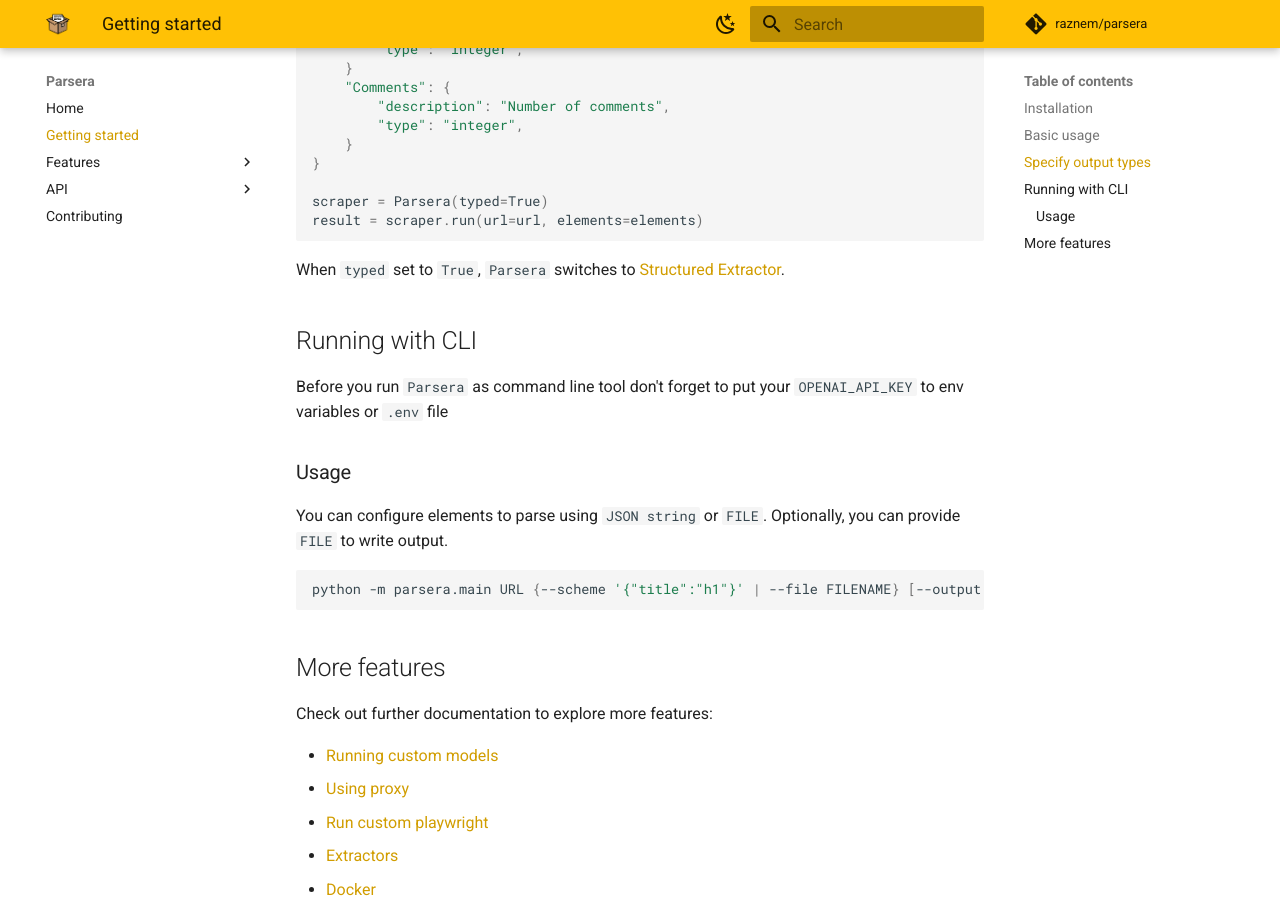
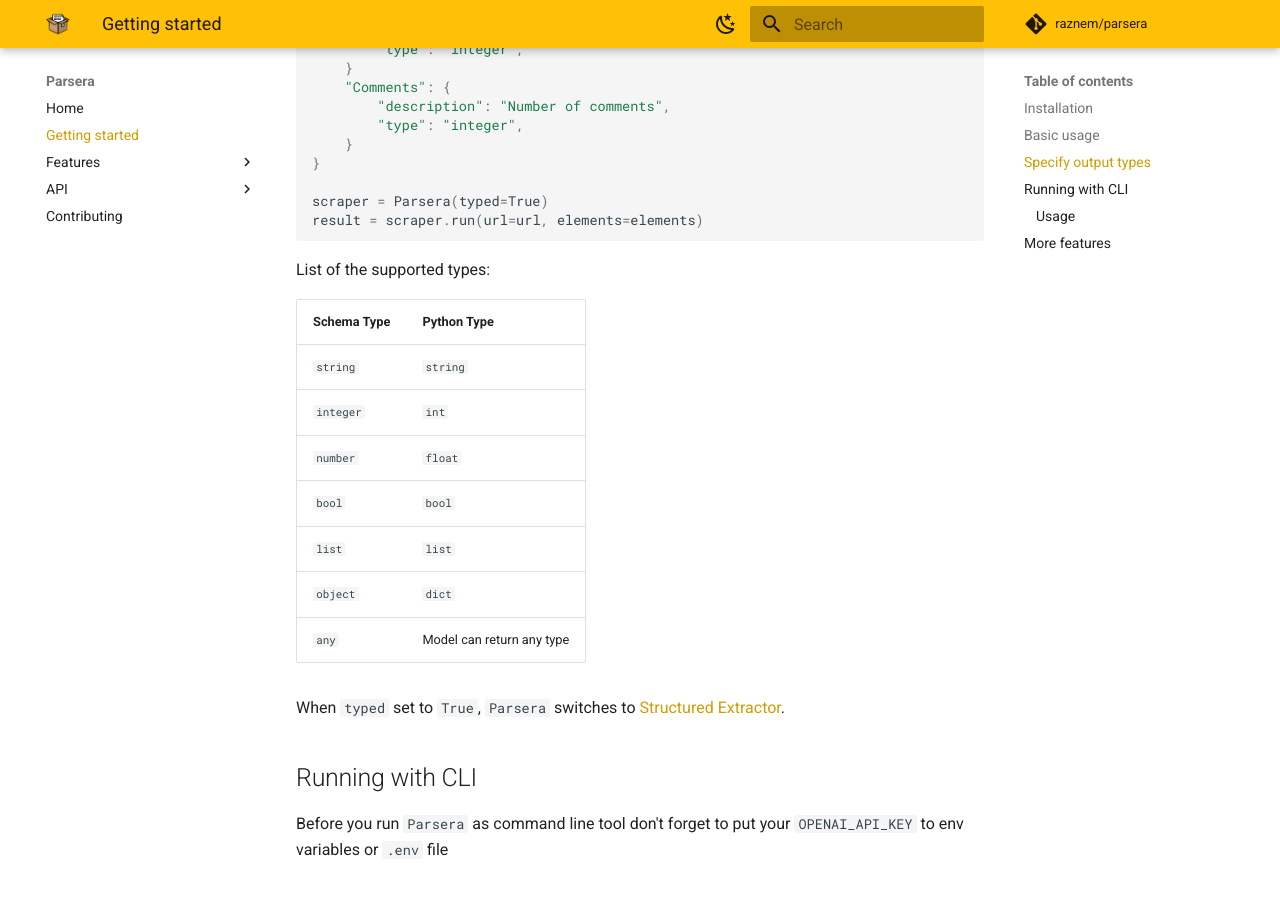
Before and after one commit to raznem/parsera, an MkDocs documentation site: the page built from docs/getting-started.md, in a window 1280 px wide and 900 px high, scrolled down 1594 px. Built offline with MkDocs 1.6.1 and Material for MkDocs 9.7.7, drawn with Linux system fonts in a browser that asks for light colours; comment, search, counter and statistics services are not loaded.

Commit message:
Document supported types

````diff
--- a/docs/getting-started.md
+++ b/docs/getting-started.md
@@ -79,6 +79,17 @@ elements = {
 scraper = Parsera(typed=True)
 result = scraper.run(url=url, elements=elements)
 ```
+List of the supported types:
+
+| Schema Type | Python Type |
+|------|-------------|
+| `string` | `string` |
+| `integer` | `int` |
+| `number` | `float` |
+| `bool` | `bool` |
+| `list` | `list` |
+| `object` | `dict` |
+| `any` | Model can return any type |
 
 When `typed` set to `True`, `Parsera` switches to [Structured Extractor](/features/extractors/#structured-extractor).
 
````
